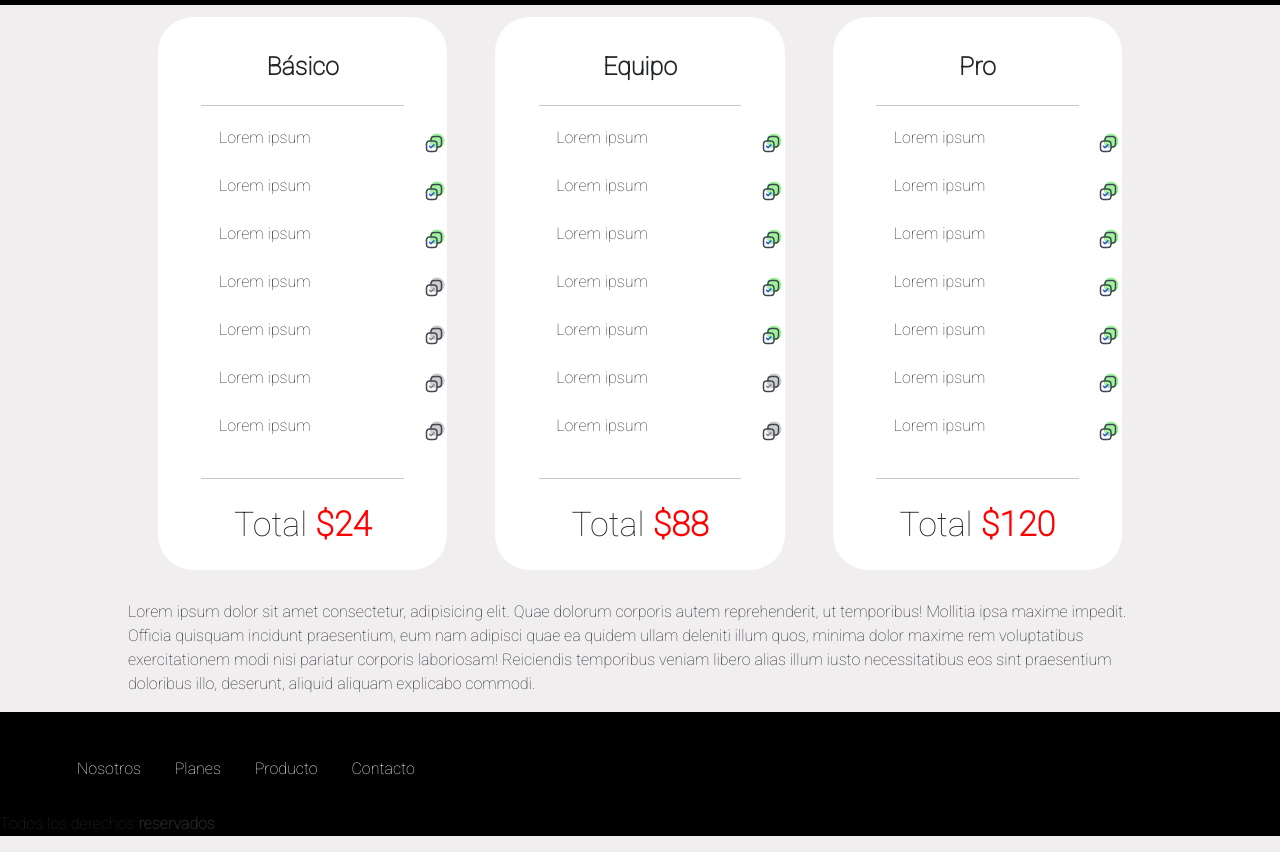
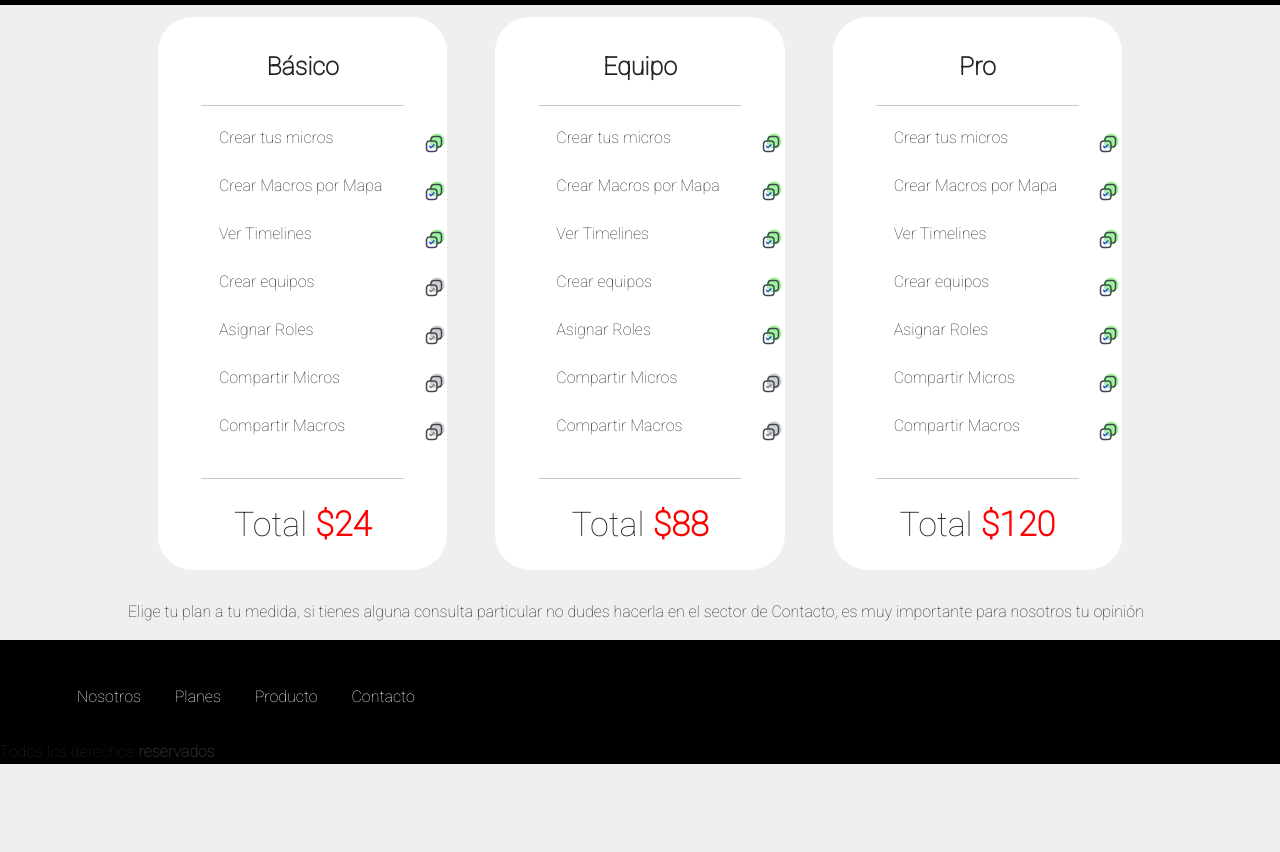
Before and after one commit to boccardi/coder, a plain HTML site: page pages/planes.html in a window 1280 px wide. Shown: the part 69-921 px from the top of the page. After the commit the page ends 849 px from the top, so only its background shows below. Drawn offline with nearby package versions, Linux system fonts and the light colour scheme.

Commit message:
clase 13

```diff
--- a/css/estilo.css
+++ b/css/estilo.css
@@ -40,11 +40,6 @@
         margin-right: 40px;
     }
 
-    .nav-link:hover {
-        font-weight: bold;
-        color: rgb(213, 143, 3);
-    }
-
     .nav-link {
         color: white
     }
@@ -67,14 +62,6 @@
         background-color: rgba(255, 255, 255, 0.233)
     }
 
-    .titulo p {
-        background-color: rgb(213, 143, 3);
-        padding: 15px;
-        width: 20%;
-        margin: auto;
-        border-radius: 10px;
-    }
-
     .seccionPrincipal a {
         color: white;
         text-decoration: none;
@@ -87,6 +74,11 @@
 
     #navbarNav {
         margin-left: 50%;
+    }
+
+    .nav-link:hover {
+        background-image: linear-gradient(to right, rgb(213, 143, 3), rgba(213, 143, 3, 0.3));
+        font-weight: bold;
     }
 
     .navbar {
@@ -285,4 +277,9 @@
             margin-right: 20px;
             text-align: right;
         }
+        .titulo p {
+            width: 150px;
+            margin: auto;
+            border-radius: 10px;
+        }
     }
--- a/pages/planes.html
+++ b/pages/planes.html
@@ -49,13 +49,13 @@
                     <h2>Básico</h2>
                     <hr class="lineaPlanes">
                     <ul class="planServicios">
-                        <li>Lorem ipsum</li><img src="../imagenes/incluye.png" alt="Incluido">
-                        <li>Lorem ipsum</li><img src="../imagenes/incluye.png" alt="Incluido">
-                        <li>Lorem ipsum</li><img src="../imagenes/incluye.png" alt="Incluido">
-                        <li>Lorem ipsum</li><img src="../imagenes/noincluye.png" alt="No Incluido">
-                        <li>Lorem ipsum</li><img src="../imagenes/noincluye.png" alt="No Incluido">
-                        <li>Lorem ipsum</li><img src="../imagenes/noincluye.png" alt="No Incluido">
-                        <li>Lorem ipsum</li><img src="../imagenes/noincluye.png" alt="No Incluido">
+                        <li>Crear tus micros</li><img src="../imagenes/incluye.png" alt="Incluido">
+                        <li>Crear Macros por Mapa</li><img src="../imagenes/incluye.png" alt="Incluido">
+                        <li>Ver Timelines</li><img src="../imagenes/incluye.png" alt="Incluido">
+                        <li>Crear equipos</li><img src="../imagenes/noincluye.png" alt="No Incluido">
+                        <li>Asignar Roles</li><img src="../imagenes/noincluye.png" alt="No Incluido">
+                        <li>Compartir Micros</li><img src="../imagenes/noincluye.png" alt="No Incluido">
+                        <li>Compartir Macros</li><img src="../imagenes/noincluye.png" alt="No Incluido">
 
                     </ul>
                     <hr class="lineaPlanes">
@@ -69,13 +69,14 @@
 
                     <ul class="planServicios">
 
-                        <li>Lorem ipsum</li><img src="../imagenes/incluye.png" alt="Incluido">
-                        <li>Lorem ipsum</li><img src="../imagenes/incluye.png" alt="Incluido">
-                        <li>Lorem ipsum</li><img src="../imagenes/incluye.png" alt="Incluido">
-                        <li>Lorem ipsum</li><img src="../imagenes/incluye.png" alt="Incluido">
-                        <li>Lorem ipsum</li><img src="../imagenes/incluye.png" alt="Incluido">
-                        <li>Lorem ipsum</li><img src="../imagenes/noincluye.png" alt="No Incluido">
-                        <li>Lorem ipsum</li><img src="../imagenes/noincluye.png" alt="No Incluido">
+                        <li>Crear tus micros</li><img src="../imagenes/incluye.png" alt="Incluido">
+                        <li>Crear Macros por Mapa</li><img src="../imagenes/incluye.png" alt="Incluido">
+                        <li>Ver Timelines</li><img src="../imagenes/incluye.png" alt="Incluido">
+                        <li>Crear equipos</li><img src="../imagenes/incluye.png" alt=" Incluido">
+                        <li>Asignar Roles</li><img src="../imagenes/incluye.png" alt=" Incluido">
+                        <li>Compartir Micros</li><img src="../imagenes/noincluye.png" alt="No Incluido">
+                        <li>Compartir Macros</li><img src="../imagenes/noincluye.png" alt="No Incluido">
+
 
                     </ul>
                     <hr class="lineaPlanes">
@@ -85,13 +86,14 @@
                     <h2>Pro</h2>
                     <hr class="lineaPlanes">
                     <ul class="planServicios">
-                        <li>Lorem ipsum</li><img src="../imagenes/incluye.png" alt="Incluido">
-                        <li>Lorem ipsum</li><img src="../imagenes/incluye.png" alt="Incluido">
-                        <li>Lorem ipsum</li><img src="../imagenes/incluye.png" alt="Incluido">
-                        <li>Lorem ipsum</li><img src="../imagenes/incluye.png" alt="Incluido">
-                        <li>Lorem ipsum</li><img src="../imagenes/incluye.png" alt="Incluido">
-                        <li>Lorem ipsum</li><img src="../imagenes/incluye.png" alt="Incluido">
-                        <li>Lorem ipsum</li><img src="../imagenes/incluye.png" alt="Incluido">
+
+                        <li>Crear tus micros</li><img src="../imagenes/incluye.png" alt="Incluido">
+                        <li>Crear Macros por Mapa</li><img src="../imagenes/incluye.png" alt="Incluido">
+                        <li>Ver Timelines</li><img src="../imagenes/incluye.png" alt="Incluido">
+                        <li>Crear equipos</li><img src="../imagenes/incluye.png" alt=" Incluido">
+                        <li>Asignar Roles</li><img src="../imagenes/incluye.png" alt=" Incluido">
+                        <li>Compartir Micros</li><img src="../imagenes/incluye.png" alt="Incluido">
+                        <li>Compartir Macros</li><img src="../imagenes/incluye.png" alt="Incluido">
 
                     </ul>
                     <hr class="lineaPlanes">
@@ -100,8 +102,7 @@
                 </div>
 
             </div>
-            <p>Lorem ipsum dolor sit amet consectetur, adipisicing elit. Quae dolorum corporis autem reprehenderit, ut temporibus! Mollitia ipsa maxime impedit. Officia quisquam incidunt praesentium, eum nam adipisci quae ea quidem ullam deleniti illum quos,
-                minima dolor maxime rem voluptatibus exercitationem modi nisi pariatur corporis laboriosam! Reiciendis temporibus veniam libero alias illum iusto necessitatibus eos sint praesentium doloribus illo, deserunt, aliquid aliquam explicabo commodi.
+            <p>Elige tu plan a tu medida, si tienes alguna consulta particular no dudes hacerla en el sector de Contacto, es muy importante para nosotros tu opinión
             </p>
 
 
```
Also changed, not shown: index.html (+4 -3 lines), pages/nosotros.html (+5 -20 lines), pages/producto.html (+5 -8 lines).
